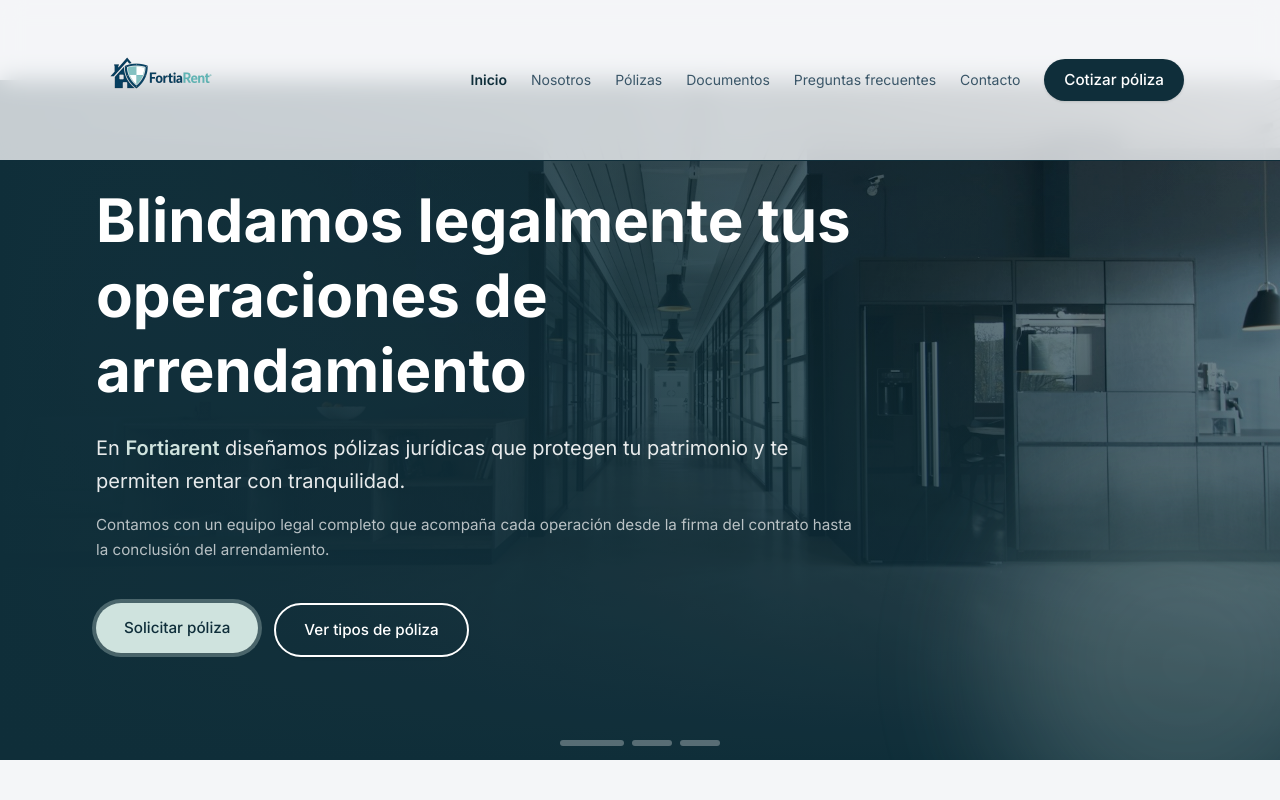
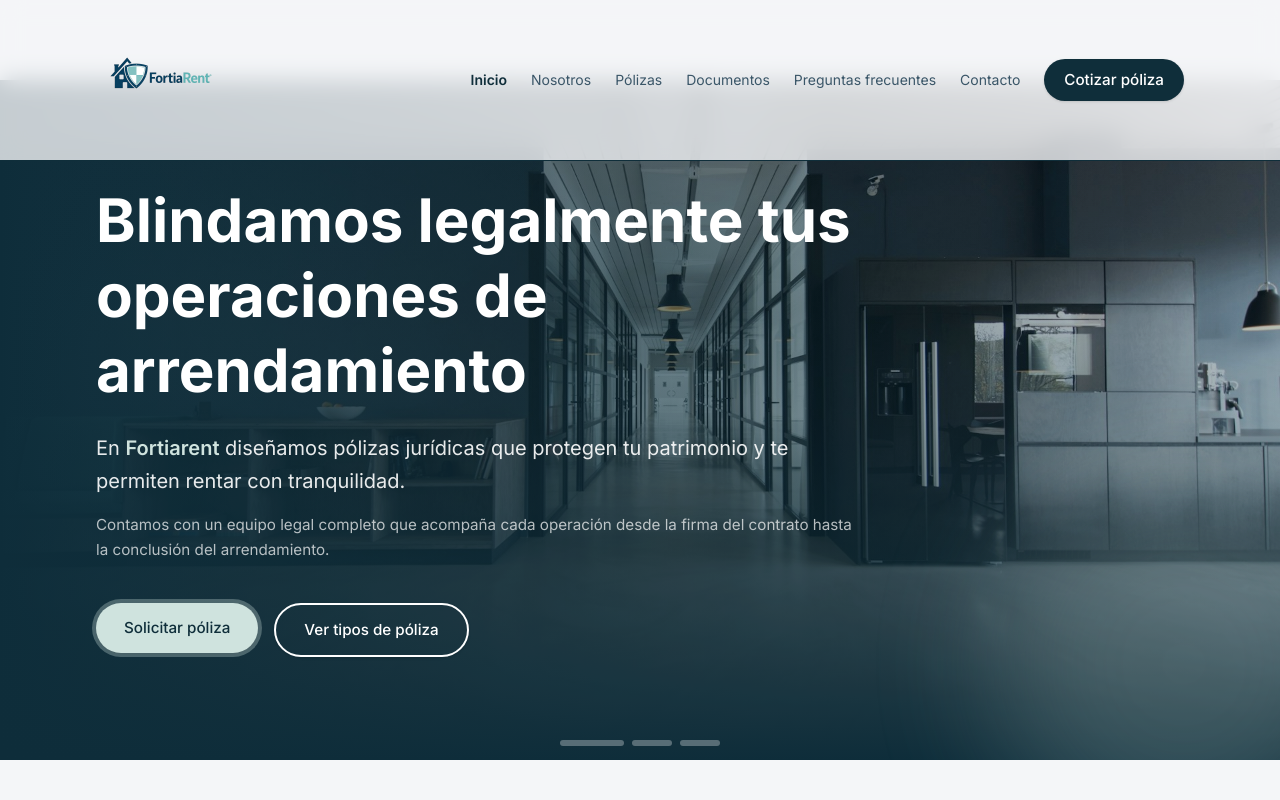
Before and after one commit to santyazuara/FortiaRent, a Next.js app: page / in a window 1280 px wide. Shown: the top 800 px of the page. Built offline with nearby package versions, Linux system fonts and the light colour scheme.

Commit message:
Enhance hero image visibility

```diff
--- a/src/components/hero/HeroSlider.tsx
+++ b/src/components/hero/HeroSlider.tsx
@@ -40,12 +40,12 @@
                   src={img}
                   alt={`FortiaRent Hero ${index + 1}`}
                   fill
-                  className="object-cover opacity-90"
+                  className="object-cover"
                   priority={index === 0}
                 />
-                <div className="absolute inset-0 bg-gradient-to-r from-primary via-primary/60 to-transparent" />
-                <div className="absolute inset-0 bg-gradient-to-t from-primary via-primary/50 to-transparent" />
-                <div className="absolute inset-0 bg-primary/20" />
+                <div className="absolute inset-0 bg-gradient-to-r from-primary via-primary/40 to-transparent" />
+                <div className="absolute inset-0 bg-gradient-to-t from-primary via-primary/30 to-transparent" />
+                <div className="absolute inset-0 bg-primary/10" />
               </div>
 
               {/* Content Overlay */}
```
